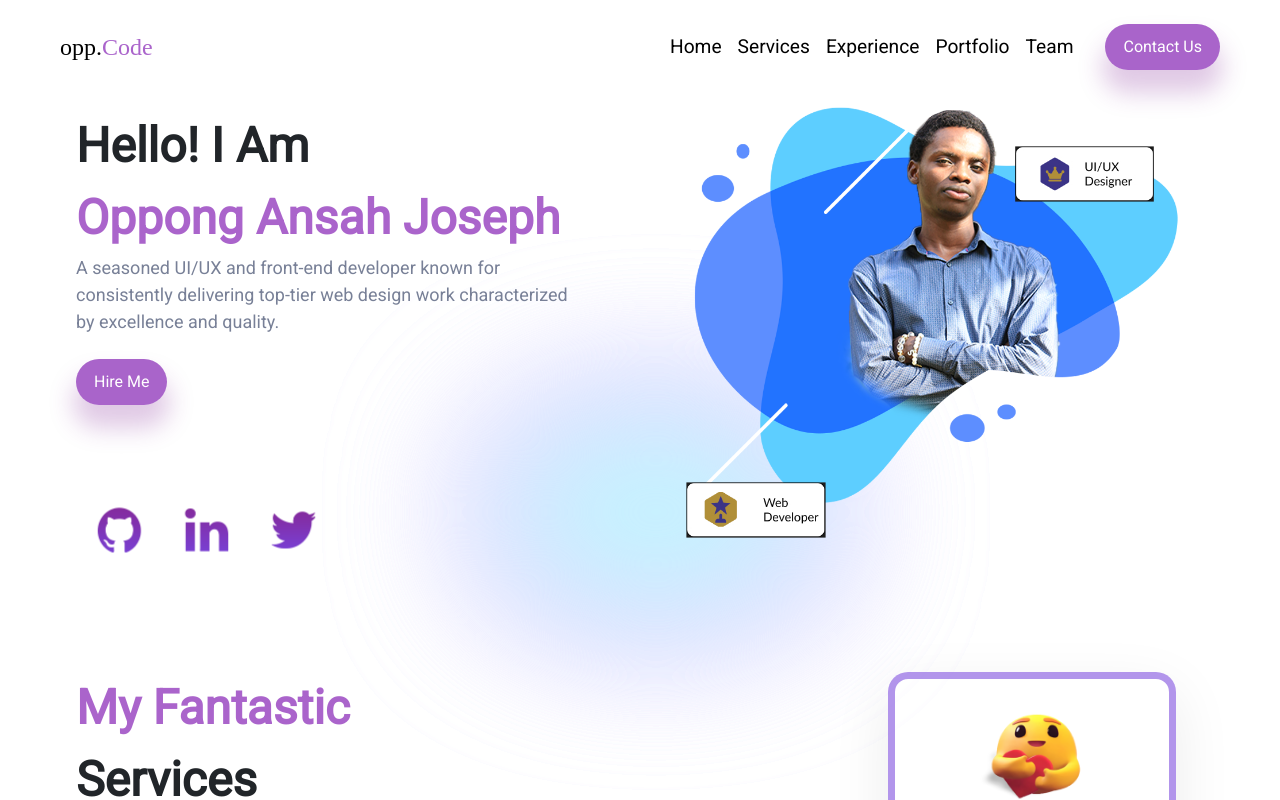
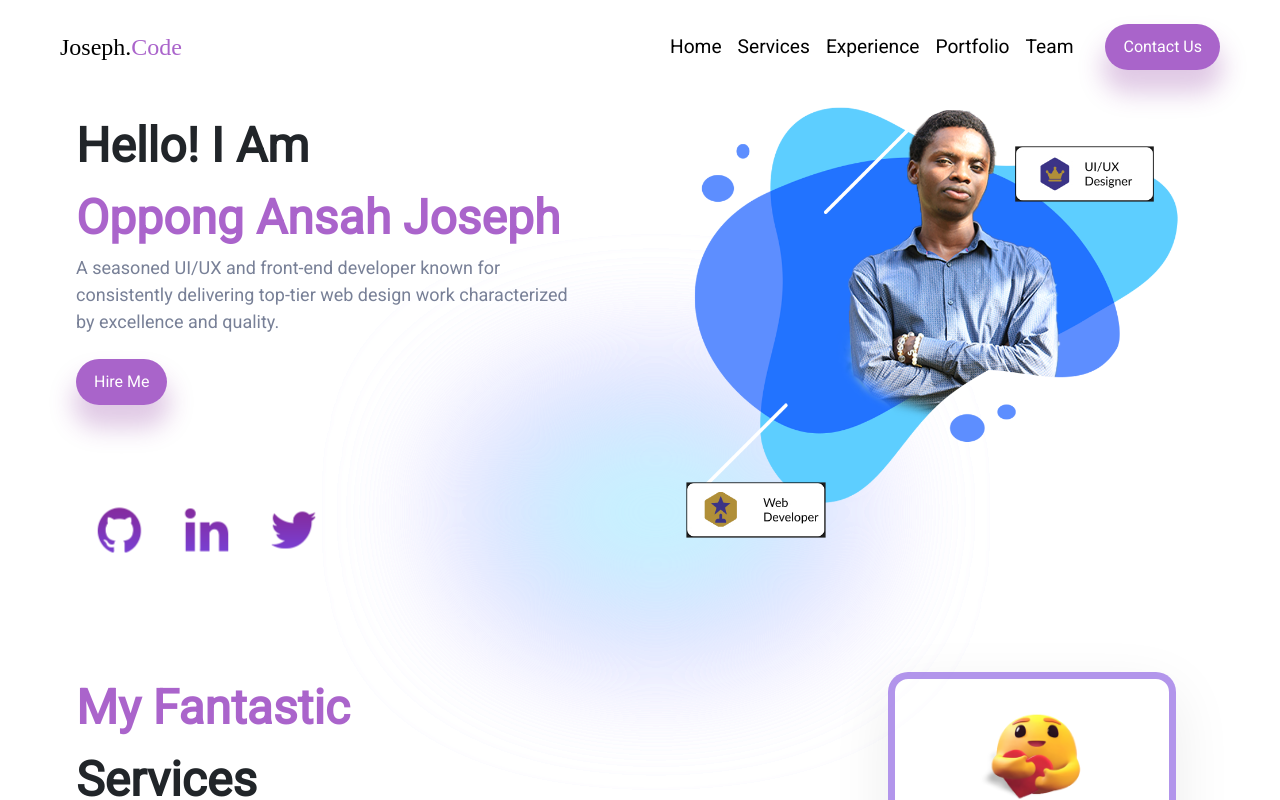
Before and after one commit to oppong-josephh/josephPortfolio, a React (Vite) app: page / in a window 1280 px wide. Shown: the top 800 px of the page. Built offline with nearby package versions, Linux system fonts and the light colour scheme; a web font is replaced by a local one.

Commit message:
logo rechange

```diff
--- a/src/Component/Navbar/Navbar.jsx
+++ b/src/Component/Navbar/Navbar.jsx
@@ -6,7 +6,7 @@ const NavigationBar = () => {
     <>
       <Navbar expand="lg" className="n-wrapper my-3 mx-5">
         <Container fluid>
-          <Navbar.Brand href="#home" className="n-logo">opp.<span>Code</span></Navbar.Brand>
+          <Navbar.Brand href="#home" className="n-logo">Joseph.<span>Code</span></Navbar.Brand>
           {/* <span>Toggler</span> */}
           <Navbar.Toggle aria-controls="basic-navbar-nav" />
           <Navbar.Collapse id="basic-navbar-nav">
```
